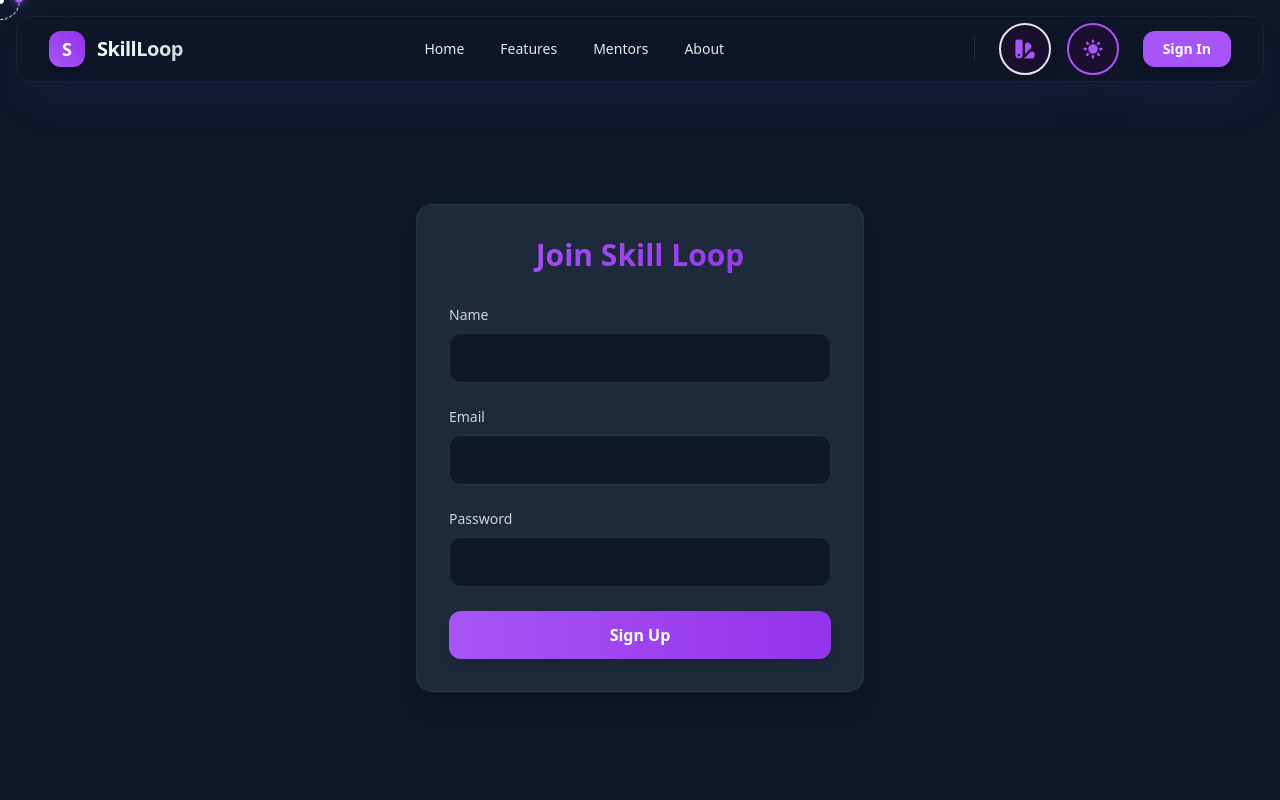
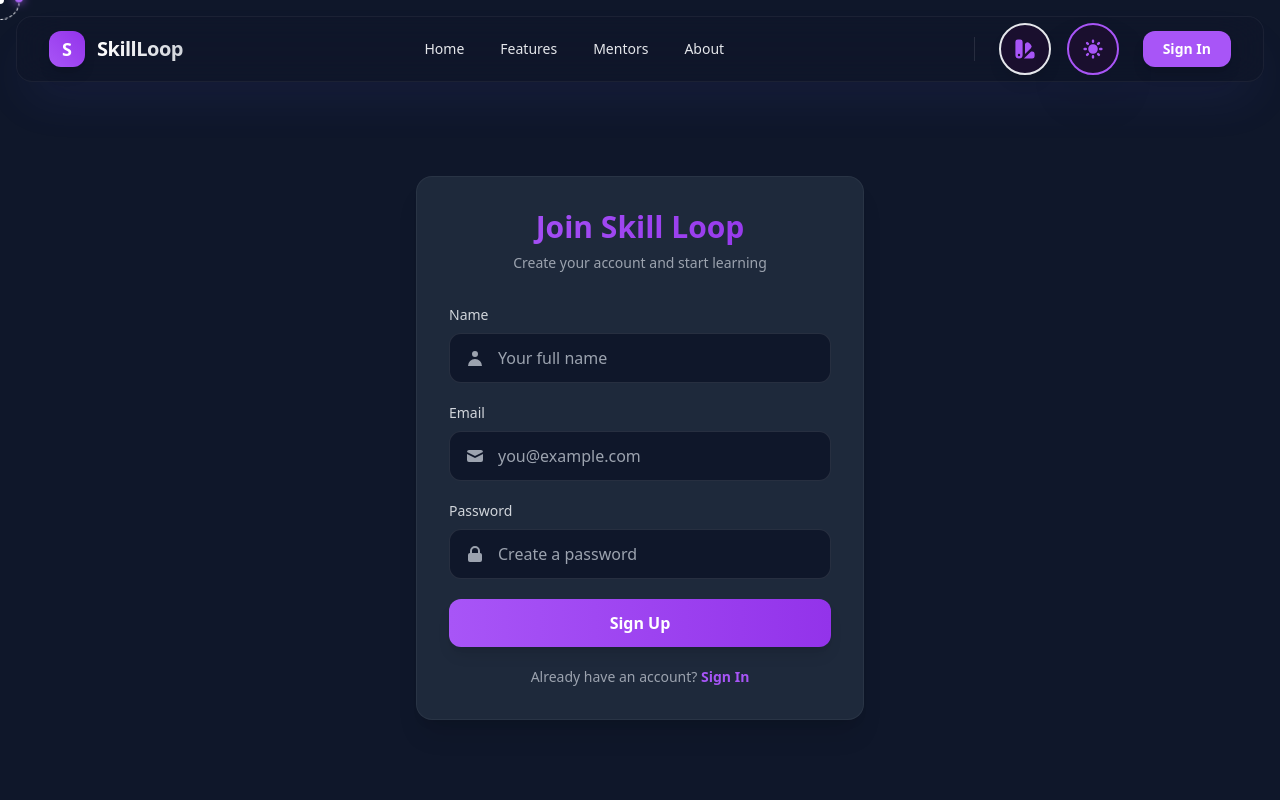
Before and after one commit to Prat260104/Skill-Loop, a React (Vite) app in the folder client/: page /signup in a window 1280 px wide. Shown: the top 800 px of the page. Built offline with nearby package versions, Linux system fonts and the light colour scheme.

Commit message:
refining ui

```diff
--- a/client/src/components/Hero.jsx
+++ b/client/src/components/Hero.jsx
@@ -50,8 +50,8 @@ export default function Hero() {
                         transition={{ duration: 0.6 }}
                         className="inline-block mb-6 px-4 py-1.5 rounded-full border border-primary/20 bg-primary/5 backdrop-blur-md"
                     >
-                        <span className="text-sm font-medium text-primary shadow-[0_0_10px_rgba(99,102,241,0.5)]">
-                            ✨ The Future of Learning
+                        <span className="text-sm font-medium text-primary">
+                            The Future of Learning
                         </span>
                     </motion.div>
 
--- a/client/src/components/Login.jsx
+++ b/client/src/components/Login.jsx
@@ -1,6 +1,7 @@
 import { useState } from 'react';
 import { motion } from 'framer-motion';
 import { Link } from 'react-router-dom';
+import { HiMail, HiLockClosed } from 'react-icons/hi';
 import { authApi } from '../api/authApi';
 
 export default function Login() {
@@ -49,44 +50,71 @@ export default function Login() {
                 animate={{ opacity: 1, y: 0 }}
                 className="max-w-md w-full bg-white dark:bg-slate-800 rounded-2xl shadow-xl p-8 border border-gray-100 dark:border-white/5"
             >
-                <h2 className="text-3xl font-bold text-center mb-8 bg-gradient-to-r from-primary to-purple-600 bg-clip-text text-transparent">
+                <h2 className="text-3xl font-bold text-center mb-2 bg-gradient-to-r from-primary to-purple-600 bg-clip-text text-transparent">
                     Welcome Back
                 </h2>
+                <p className="text-center text-gray-500 dark:text-gray-400 text-sm mb-8">
+                    Sign in to continue your learning journey
+                </p>
 
-                <form onSubmit={handleSubmit} className="space-y-6">
+                <form onSubmit={handleSubmit} className="space-y-5">
                     <div>
                         <label className="block text-sm font-medium text-gray-700 dark:text-gray-300 mb-2">Email</label>
+                        <div className="relative">
+                            <HiMail className="absolute left-4 top-1/2 -translate-y-1/2 w-5 h-5 text-gray-400" />
                             <input
                                 type="email" name="email" required
-                            className="w-full px-4 py-3 rounded-xl border border-gray-200 dark:border-white/10 bg-white dark:bg-slate-900 focus:ring-2 focus:ring-primary outline-none transition-all dark:text-white"
+                                placeholder="you@example.com"
+                                className="w-full pl-12 pr-4 py-3 rounded-xl border border-gray-200 dark:border-white/10 bg-white dark:bg-slate-900 focus:ring-2 focus:ring-primary focus:border-transparent outline-none transition-all dark:text-white"
                                 onChange={handleChange}
                             />
                         </div>
+                    </div>
                     <div>
                         <label className="block text-sm font-medium text-gray-700 dark:text-gray-300 mb-2">Password</label>
+                        <div className="relative">
+                            <HiLockClosed className="absolute left-4 top-1/2 -translate-y-1/2 w-5 h-5 text-gray-400" />
                             <input
                                 type="password" name="password" required
-                            className="w-full px-4 py-3 rounded-xl border border-gray-200 dark:border-white/10 bg-white dark:bg-slate-900 focus:ring-2 focus:ring-primary outline-none transition-all dark:text-white"
+                                placeholder="Enter your password"
+                                className="w-full pl-12 pr-4 py-3 rounded-xl border border-gray-200 dark:border-white/10 bg-white dark:bg-slate-900 focus:ring-2 focus:ring-primary focus:border-transparent outline-none transition-all dark:text-white"
                                 onChange={handleChange}
                             />
+                        </div>
                     </div>
 
                     <button
                         type="submit"
-                        className="w-full py-3 bg-gradient-to-r from-primary to-purple-600 text-white rounded-xl font-bold shadow-lg hover:shadow-primary/25 hover:scale-[1.02] transition-all"
+                        disabled={status === 'loading'}
+                        className="w-full py-3 bg-gradient-to-r from-primary to-purple-600 text-white rounded-xl font-bold shadow-lg hover:shadow-primary/25 hover:scale-[1.02] transition-all disabled:opacity-70 disabled:hover:scale-100"
                     >
-                        {status === 'loading' ? 'Signing In...' : 'Sign In'}
+                        {status === 'loading' ? (
+                            <span className="flex items-center justify-center gap-2">
+                                <svg className="animate-spin h-4 w-4 text-white" xmlns="http://www.w3.org/2000/svg" fill="none" viewBox="0 0 24 24">
+                                    <circle className="opacity-25" cx="12" cy="12" r="10" stroke="currentColor" strokeWidth="4"></circle>
+                                    <path className="opacity-75" fill="currentColor" d="M4 12a8 8 0 018-8V0C5.373 0 0 5.373 0 12h4zm2 5.291A7.962 7.962 0 014 12H0c0 3.042 1.135 5.824 3 7.938l3-2.647z"></path>
+                                </svg>
+                                Signing In...
+                            </span>
+                        ) : 'Sign In'}
                     </button>
 
                     {message && (
-                        <div className={`p-4 rounded-xl text-sm ${status === 'success' ? 'bg-green-100 text-green-700' : 'bg-red-100 text-red-700'}`}>
+                        <motion.div
+                            initial={{ opacity: 0, y: -10 }}
+                            animate={{ opacity: 1, y: 0 }}
+                            className={`p-4 rounded-xl text-sm flex items-center gap-2 ${status === 'success'
+                                ? 'bg-green-50 dark:bg-green-900/20 text-green-700 dark:text-green-400 border border-green-200 dark:border-green-800'
+                                : 'bg-red-50 dark:bg-red-900/20 text-red-700 dark:text-red-400 border border-red-200 dark:border-red-800'
+                                }`}
+                        >
                             {message}
-                        </div>
+                        </motion.div>
                     )}
 
-                    <div className="text-center mt-4 text-gray-600 dark:text-gray-400 text-sm">
+                    <div className="text-center mt-6 text-gray-600 dark:text-gray-400 text-sm">
                         Don't have an account?{' '}
-                        <Link to="/signup" className="text-primary hover:underline font-medium">
+                        <Link to="/signup" className="text-primary hover:underline font-semibold">
                             Sign Up
                         </Link>
                     </div>
--- a/client/src/components/NotificationBell.jsx
+++ b/client/src/components/NotificationBell.jsx
@@ -1,5 +1,6 @@
 import { useState, useEffect, useRef } from 'react';
 import { motion, AnimatePresence } from 'framer-motion';
+import { HiBell } from 'react-icons/hi';
 import { notificationApi } from '../api/notificationApi';
 
 export default function NotificationBell() {
@@ -67,7 +68,7 @@ export default function NotificationBell() {
                 onClick={() => setIsOpen(!isOpen)}
                 className="relative p-2 rounded-full hover:bg-gray-100 dark:hover:bg-white/10 transition-colors"
             >
-                <span className="text-2xl">🔔</span>
+                <HiBell className="w-5 h-5 text-gray-600 dark:text-gray-300" />
                 {unreadCount > 0 && (
                     <span className="absolute top-0 right-0 w-5 h-5 bg-red-500 text-white text-xs font-bold rounded-full flex items-center justify-center border-2 border-white dark:border-slate-900">
                         {unreadCount}
--- a/client/src/components/Signup.jsx
+++ b/client/src/components/Signup.jsx
@@ -1,5 +1,7 @@
 import { useState } from 'react';
 import { motion } from 'framer-motion';
+import { Link } from 'react-router-dom';
+import { HiUser, HiMail, HiLockClosed } from 'react-icons/hi';
 import { authApi } from '../api/authApi';
 
 export default function Signup() {
@@ -40,48 +42,86 @@ export default function Signup() {
                 animate={{ opacity: 1, y: 0 }}
                 className="max-w-md w-full bg-white dark:bg-slate-800 rounded-2xl shadow-xl p-8 border border-gray-100 dark:border-white/5"
             >
-                <h2 className="text-3xl font-bold text-center mb-8 bg-gradient-to-r from-primary to-purple-600 bg-clip-text text-transparent">
+                <h2 className="text-3xl font-bold text-center mb-2 bg-gradient-to-r from-primary to-purple-600 bg-clip-text text-transparent">
                     Join Skill Loop
                 </h2>
+                <p className="text-center text-gray-500 dark:text-gray-400 text-sm mb-8">
+                    Create your account and start learning
+                </p>
 
-                <form onSubmit={handleSubmit} className="space-y-6">
+                <form onSubmit={handleSubmit} className="space-y-5">
                     <div>
                         <label className="block text-sm font-medium text-gray-700 dark:text-gray-300 mb-2">Name</label>
+                        <div className="relative">
+                            <HiUser className="absolute left-4 top-1/2 -translate-y-1/2 w-5 h-5 text-gray-400" />
                             <input
                                 type="text" name="name" required
-                            className="w-full px-4 py-3 rounded-xl border border-gray-200 dark:border-white/10 bg-white dark:bg-slate-900 focus:ring-2 focus:ring-primary outline-none transition-all dark:text-white"
+                                placeholder="Your full name"
+                                className="w-full pl-12 pr-4 py-3 rounded-xl border border-gray-200 dark:border-white/10 bg-white dark:bg-slate-900 focus:ring-2 focus:ring-primary focus:border-transparent outline-none transition-all dark:text-white"
                                 onChange={handleChange}
                             />
                         </div>
+                    </div>
                     <div>
                         <label className="block text-sm font-medium text-gray-700 dark:text-gray-300 mb-2">Email</label>
+                        <div className="relative">
+                            <HiMail className="absolute left-4 top-1/2 -translate-y-1/2 w-5 h-5 text-gray-400" />
                             <input
                                 type="email" name="email" required
-                            className="w-full px-4 py-3 rounded-xl border border-gray-200 dark:border-white/10 bg-white dark:bg-slate-900 focus:ring-2 focus:ring-primary outline-none transition-all dark:text-white"
+                                placeholder="you@example.com"
+                                className="w-full pl-12 pr-4 py-3 rounded-xl border border-gray-200 dark:border-white/10 bg-white dark:bg-slate-900 focus:ring-2 focus:ring-primary focus:border-transparent outline-none transition-all dark:text-white"
                                 onChange={handleChange}
                             />
                         </div>
+                    </div>
                     <div>
                         <label className="block text-sm font-medium text-gray-700 dark:text-gray-300 mb-2">Password</label>
+                        <div className="relative">
+                            <HiLockClosed className="absolute left-4 top-1/2 -translate-y-1/2 w-5 h-5 text-gray-400" />
                             <input
                                 type="password" name="password" required
-                            className="w-full px-4 py-3 rounded-xl border border-gray-200 dark:border-white/10 bg-white dark:bg-slate-900 focus:ring-2 focus:ring-primary outline-none transition-all dark:text-white"
+                                placeholder="Create a password"
+                                className="w-full pl-12 pr-4 py-3 rounded-xl border border-gray-200 dark:border-white/10 bg-white dark:bg-slate-900 focus:ring-2 focus:ring-primary focus:border-transparent outline-none transition-all dark:text-white"
                                 onChange={handleChange}
                             />
+                        </div>
                     </div>
 
                     <button
                         type="submit"
-                        className="w-full py-3 bg-gradient-to-r from-primary to-purple-600 text-white rounded-xl font-bold shadow-lg hover:shadow-primary/25 hover:scale-[1.02] transition-all"
+                        disabled={status === 'loading'}
+                        className="w-full py-3 bg-gradient-to-r from-primary to-purple-600 text-white rounded-xl font-bold shadow-lg hover:shadow-primary/25 hover:scale-[1.02] transition-all disabled:opacity-70 disabled:hover:scale-100"
                     >
-                        {status === 'loading' ? 'Creating...' : 'Sign Up'}
+                        {status === 'loading' ? (
+                            <span className="flex items-center justify-center gap-2">
+                                <svg className="animate-spin h-4 w-4 text-white" xmlns="http://www.w3.org/2000/svg" fill="none" viewBox="0 0 24 24">
+                                    <circle className="opacity-25" cx="12" cy="12" r="10" stroke="currentColor" strokeWidth="4"></circle>
+                                    <path className="opacity-75" fill="currentColor" d="M4 12a8 8 0 018-8V0C5.373 0 0 5.373 0 12h4zm2 5.291A7.962 7.962 0 014 12H0c0 3.042 1.135 5.824 3 7.938l3-2.647z"></path>
+                                </svg>
+                                Creating Account...
+                            </span>
+                        ) : 'Sign Up'}
                     </button>
 
                     {message && (
-                        <div className={`p-4 rounded-xl text-sm ${status === 'success' ? 'bg-green-100 text-green-700' : 'bg-red-100 text-red-700'}`}>
+                        <motion.div
+                            initial={{ opacity: 0, y: -10 }}
+                            animate={{ opacity: 1, y: 0 }}
+                            className={`p-4 rounded-xl text-sm ${status === 'success'
+                                ? 'bg-green-50 dark:bg-green-900/20 text-green-700 dark:text-green-400 border border-green-200 dark:border-green-800'
+                                : 'bg-red-50 dark:bg-red-900/20 text-red-700 dark:text-red-400 border border-red-200 dark:border-red-800'
+                                }`}
+                        >
                             {message}
+                        </motion.div>
+                    )}
+
+                    <div className="text-center mt-6 text-gray-600 dark:text-gray-400 text-sm">
+                        Already have an account?{' '}
+                        <Link to="/login" className="text-primary hover:underline font-semibold">
+                            Sign In
+                        </Link>
                     </div>
-                    )}
                 </form>
             </motion.div>
         </div>
--- a/client/src/components/UserCard.jsx
+++ b/client/src/components/UserCard.jsx
@@ -1,5 +1,6 @@
 import { useNavigate } from 'react-router-dom';
 import { motion } from 'framer-motion';
+import { HiStar } from 'react-icons/hi';
 
 export default function UserCard({ user }) {
     const navigate = useNavigate();
@@ -33,7 +34,7 @@ export default function UserCard({ user }) {
                 </div>
                 <div className="text-right shrink-0">
                     <span className="text-sm font-bold text-yellow-500 flex items-center gap-1">
-                        🏆 {user.skillPoints}
+                        <HiStar className="w-4 h-4" /> {user.skillPoints}
                     </span>
                 </div>
             </div>
--- a/client/src/components/dashboard/IncomingRequests.jsx
+++ b/client/src/components/dashboard/IncomingRequests.jsx
@@ -1,5 +1,6 @@
 import React, { useState, useEffect } from 'react';
 import { motion } from 'framer-motion';
+import { HiBell } from 'react-icons/hi';
 import { getPendingRequests, acceptConnectionRequest, rejectConnectionRequest } from '../../api/connectionApi';
 
 const IncomingRequests = ({ userId }) => {
@@ -54,7 +55,7 @@ const IncomingRequests = ({ userId }) => {
             className="mb-8 p-6 bg-white dark:bg-slate-800 rounded-2xl border border-gray-100 dark:border-white/10 shadow-sm"
         >
             <h3 className="text-lg font-bold mb-4 text-gray-800 dark:text-white flex items-center gap-2">
-                🔔 Incoming Requests
+                <HiBell className="w-5 h-5 text-primary" /> Incoming Requests
                 <span className="bg-red-500 text-white text-xs px-2 py-0.5 rounded-full">{requests.length}</span>
             </h3>
 
--- a/client/src/components/dashboard/RecommendedMentors.jsx
+++ b/client/src/components/dashboard/RecommendedMentors.jsx
@@ -2,6 +2,7 @@ import React, { useEffect, useState } from 'react';
 import axios from 'axios';
 import MentorCard from '../cards/MentorCard';
 import { motion } from 'framer-motion';
+import { HiSparkles } from 'react-icons/hi';
 
 const RecommendedMentors = ({ userId }) => {
     const [mentors, setMentors] = useState([]);
@@ -57,9 +58,9 @@ const RecommendedMentors = ({ userId }) => {
             <motion.h2
                 initial={{ opacity: 0, x: -20 }}
                 animate={{ opacity: 1, x: 0 }}
-                className="text-2xl font-bold mb-6 bg-gradient-to-r from-purple-400 to-pink-400 bg-clip-text text-transparent"
+                className="text-2xl font-bold mb-6 bg-gradient-to-r from-purple-400 to-pink-400 bg-clip-text text-transparent flex items-center gap-2"
             >
-                ✨ Recommended Mentors
+                <HiSparkles className="w-6 h-6 text-purple-400" /> Recommended Mentors
             </motion.h2>
 
             {/* Horizontal Scroll Container */}
```
Also changed, not shown: client/src/components/Leaderboard.jsx (+14 -6 lines), client/src/components/Navbar.jsx (+6 -5 lines), client/src/components/SessionCard.jsx (+16 -10 lines), client/src/components/SessionRequestModal.jsx (+8 -5 lines), client/src/components/dashboard/SessionReviewModal.jsx (+5 -4 lines), 2 other files (tests, documents, lock files or other folders). Lines whose indentation alone changed are shown as unchanged.
